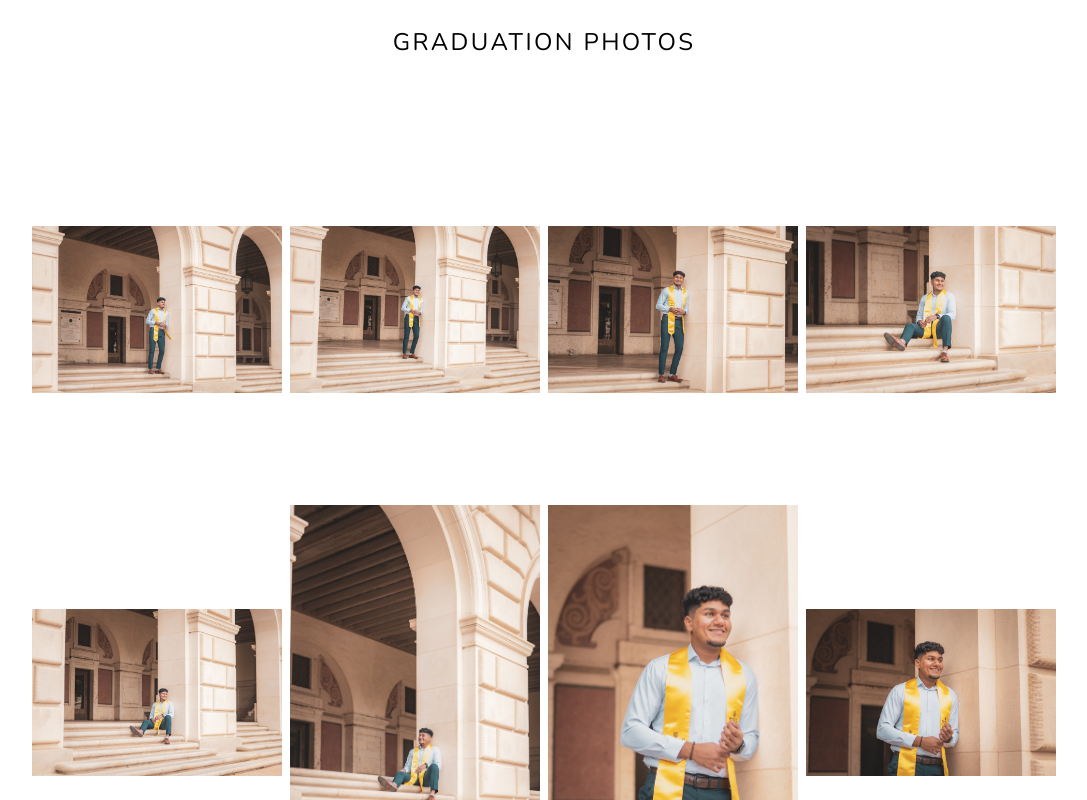
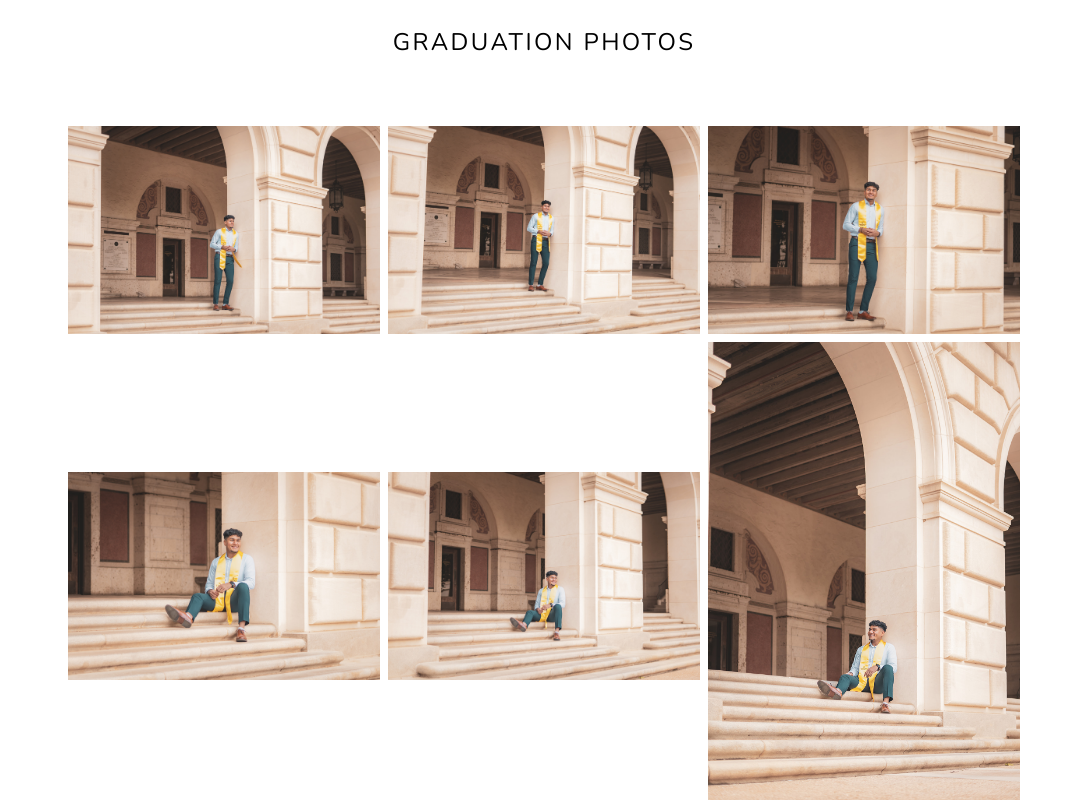
Before and after one commit to Shaz-Momin/utgrad24pics, a React (Vite) app: page / in a window 1280 px wide. Shown: the part 900-1700 px from the top of the page, without its empty margins (96-1183 px from the left). Built offline with nearby package versions, Linux system fonts and the light colour scheme; a web font is replaced by a local one.

Commit message:
changed grid style to flex boxes

```diff
--- a/src/components/Gallery.jsx
+++ b/src/components/Gallery.jsx
@@ -8,7 +8,16 @@ const Gallery = () => {
         <div className="min-h-screen w-full">
             <Nav />
             <div className="uppercase font-light tracking-widest py-16 text-2xl">Graduation Photos</div>
-            <div className="grid xl:grid-cols-4 xl:grid-rows-2 lg:grid-cols-3 md:grid-cols-2 sm:grid-cols-1 mb-16 md:mx-32 mx-10 gap-2">
+            <div className="flex flex-wrap mb-16 mx-12 items-center justify-center">
+                {images.map((image, index) => (
+                    <div key={index} className="flex lg:w-80 md:w-80 w-96 p-1" onClick={() => window.location.href = `/utgrad24pics/assets/${image}`}>
+                        <Suspense fallback={<div>Loading...</div>}>
+                        <img src={`/utgrad24pics/assets/${image}`} alt="Graduation" className="object-contain" />
+                        </Suspense>
+                    </div>
+                ))}
+            </div>
+            {/* <div className="grid xl:grid-cols-4 xl:grid-rows-2 lg:grid-cols-3 md:grid-cols-2 sm:grid-cols-1 mb-16 md:mx-32 mx-10 gap-2">
                 {images.map((image, index) => (
                     <div key={index} className="flex items-center justify-center" onClick={() => window.location.href = `/utgrad24pics/assets/${image}`}>
                         <Suspense fallback={<div>Loading...</div>}>
@@ -16,7 +25,7 @@ const Gallery = () => {
                         </Suspense>
                     </div>
                 ))}
-            </div>
+            </div> */}
         </div>
     )
 }
```
